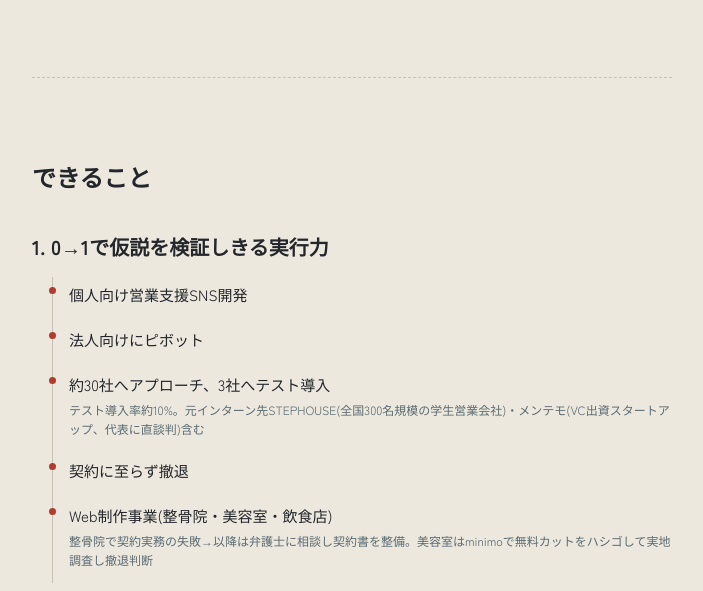
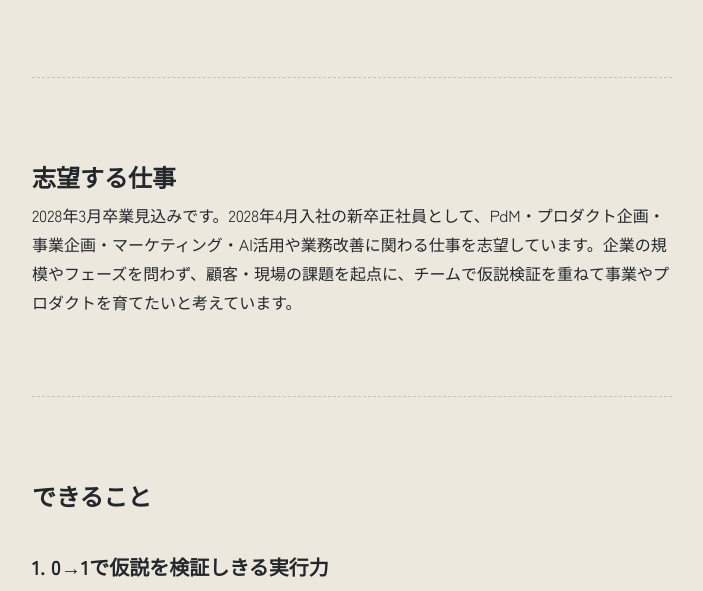
Before and after one commit to Tadanosuke/tadanosuke-portfolio, a plain HTML site: page index.html in a window 1280 px wide. Shown: the part 193-784 px from the top of the page, without its empty margins (288-991 px from the left). Drawn offline with Linux system fonts and the light colour scheme; a web font is replaced by a local one.

Commit message:
Clarify 2028 full-time graduate applications and student internship availability

```diff
--- a/index.html
+++ b/index.html
@@ -350,6 +350,7 @@
         <p>PdM・企画・マーケティング・AI活用領域で挑戦中</p>
       </div>
     </header>
+<section class="section"><h2>志望する仕事</h2><p>2028年3月卒業見込みです。2028年4月入社の新卒正社員として、PdM・プロダクト企画・事業企画・マーケティング・AI活用や業務改善に関わる仕事を志望しています。企業の規模やフェーズを問わず、顧客・現場の課題を起点に、チームで仮説検証を重ねて事業やプロダクトを育てたいと考えています。</p></section>
 
     <!-- 4-2. できること -->
     <section class="section">
```
